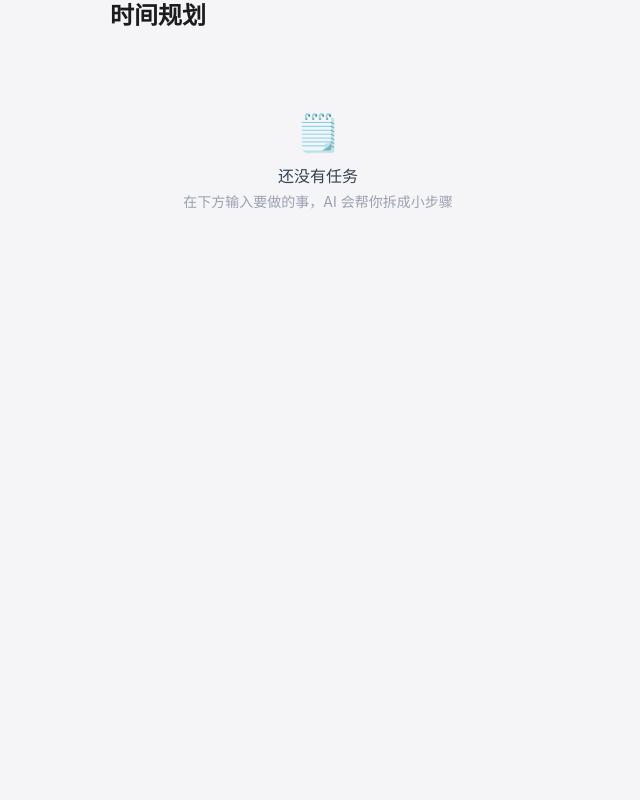
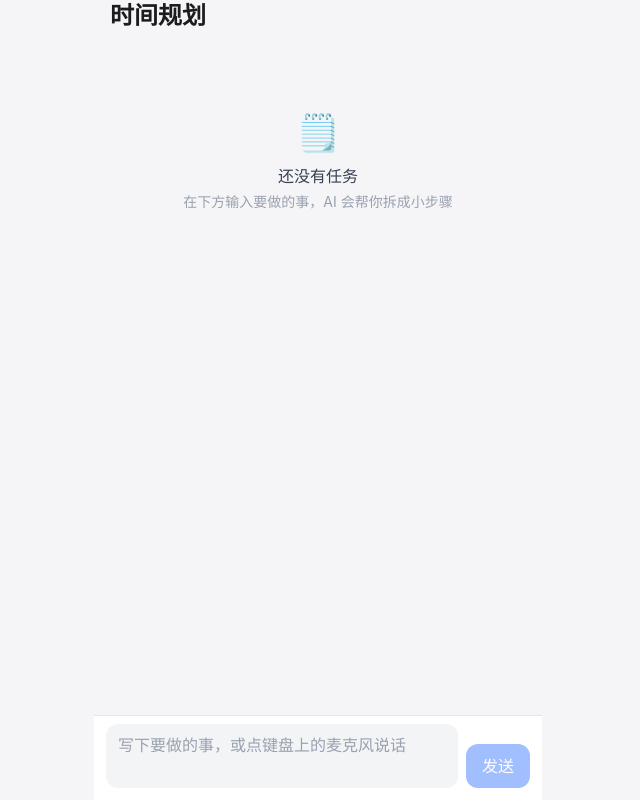
Before and after one commit to VVVVure/Time-management, a React (Vite) app in the folder todo-planner/: page / in a window 1280 px wide. Shown: the whole page, without its empty margins (322-962 px from the left). Built offline with nearby package versions, Linux system fonts and the light colour scheme.

Commit message:
T2.2: 底部输入栏（16px、键盘避让、临时保存逻辑）

```diff
--- a/todo-planner/src/App.tsx
+++ b/todo-planner/src/App.tsx
@@ -1,6 +1,7 @@
-import { useEffect, useState } from 'react';
+import { useCallback, useEffect, useState } from 'react';
+import InputBar from './components/InputBar';
 import TaskList from './components/TaskList';
-import { listTasks } from './db';
+import { addTasks, listTasks } from './db';
 import type { Task } from './types';
 
 type View = { name: 'home' } | { name: 'detail'; taskId: string };
@@ -8,6 +9,10 @@ type View = { name: 'home' } | { name: 'detail'; taskId: string };
 function App() {
   const [tasks, setTasks] = useState<Task[]>([]);
   const [view, setView] = useState<View>({ name: 'home' });
+
+  const refresh = useCallback(async () => {
+    setTasks(await listTasks());
+  }, []);
 
   useEffect(() => {
     let cancelled = false;
@@ -20,6 +25,24 @@ function App() {
   }, []);
 
   const openTask = (taskId: string) => setView({ name: 'detail', taskId });
+
+  const handleSend = async (text: string) => {
+    const now = new Date().toISOString();
+    await addTasks([
+      {
+        id: crypto.randomUUID(),
+        title: text,
+        rawInput: text,
+        deadline: null,
+        priority: 'medium',
+        status: 'todo',
+        steps: [],
+        createdAt: now,
+        updatedAt: now,
+      },
+    ]);
+    await refresh();
+  };
 
   if (view.name === 'detail') {
     const task = tasks.find((t) => t.id === view.taskId);
@@ -39,7 +62,7 @@ function App() {
   }
 
   return (
-    <div className="safe-top safe-bottom mx-auto flex min-h-full max-w-md flex-col px-4 pb-4 pt-4">
+    <div className="safe-top mx-auto flex min-h-full max-w-md flex-col px-4 pb-40 pt-4">
       <header className="mb-4 flex items-center justify-between">
         <h1 className="text-2xl font-bold">时间规划</h1>
         {/* T2.4 会在这里加入设置入口 */}
@@ -49,7 +72,7 @@ function App() {
         <TaskList tasks={tasks} onOpenTask={openTask} />
       </main>
 
-      {/* T2.2 会在这里加入底部输入栏 */}
+      <InputBar onSend={handleSend} />
     </div>
   );
 }
--- /dev/null
+++ b/todo-planner/src/components/InputBar.tsx
@@ -0,0 +1,59 @@
+import { useState } from 'react';
+import { useKeyboardInset } from '../useKeyboardInset';
+
+interface Props {
+  onSend: (text: string) => Promise<void>;
+}
+
+function InputBar({ onSend }: Props) {
+  const [text, setText] = useState('');
+  const [sending, setSending] = useState(false);
+  const keyboardInset = useKeyboardInset();
+
+  const canSend = text.trim().length > 0 && !sending;
+
+  const handleSend = async () => {
+    const value = text.trim();
+    if (!value || sending) return;
+    setSending(true);
+    try {
+      await onSend(value);
+      setText('');
+    } finally {
+      setSending(false);
+    }
+  };
+
+  return (
+    <div
+      className="fixed inset-x-0 bottom-0 z-20"
+      style={{ transform: `translateY(-${keyboardInset}px)` }}
+    >
+      <div
+        className="mx-auto max-w-md border-t border-gray-200 bg-white/95 px-3 pt-2 backdrop-blur"
+        style={{ paddingBottom: 'calc(env(safe-area-inset-bottom) + 12px)' }}
+      >
+        <div className="flex items-end gap-2">
+          <textarea
+            value={text}
+            onChange={(e) => setText(e.target.value)}
+            rows={2}
+            placeholder="写下要做的事，或点键盘上的麦克风说话"
+            className="min-h-[44px] flex-1 resize-none rounded-xl bg-gray-100 px-3 py-2.5 text-base leading-snug text-gray-900 outline-none placeholder:text-gray-400"
+            style={{ fontSize: 16 }}
+          />
+          <button
+            type="button"
+            onClick={handleSend}
+            disabled={!canSend}
+            className="h-11 shrink-0 rounded-xl bg-blue-600 px-4 text-base font-medium text-white transition disabled:opacity-40"
+          >
+            {sending ? '…' : '发送'}
+          </button>
+        </div>
+      </div>
+    </div>
+  );
+}
+
+export default InputBar;
--- /dev/null
+++ b/todo-planner/src/useKeyboardInset.ts
@@ -0,0 +1,28 @@
+import { useEffect, useState } from 'react';
+
+/**
+ * 估算 iOS 软键盘在视觉视口里露出来的高度。
+ * 用于把固定在底部的输入栏往上抬，避免被键盘挡住。
+ */
+export function useKeyboardInset(): number {
+  const [inset, setInset] = useState(0);
+
+  useEffect(() => {
+    const vv = window.visualViewport;
+    if (!vv) return undefined;
+
+    const update = () => {
+      setInset(Math.max(0, window.innerHeight - vv.offsetTop - vv.height));
+    };
+
+    update();
+    vv.addEventListener('resize', update);
+    vv.addEventListener('scroll', update);
+    return () => {
+      vv.removeEventListener('resize', update);
+      vv.removeEventListener('scroll', update);
+    };
+  }, []);
+
+  return inset;
+}
```
